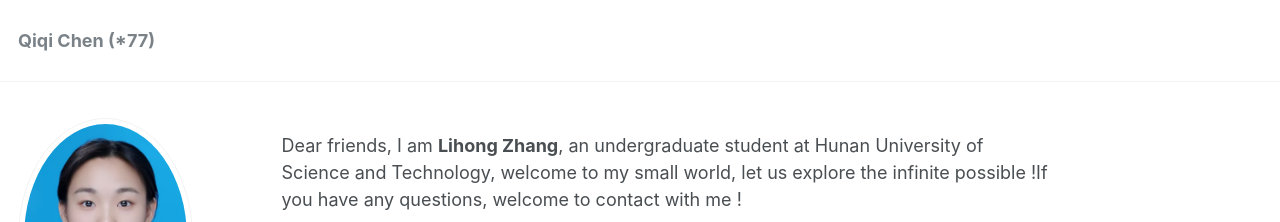
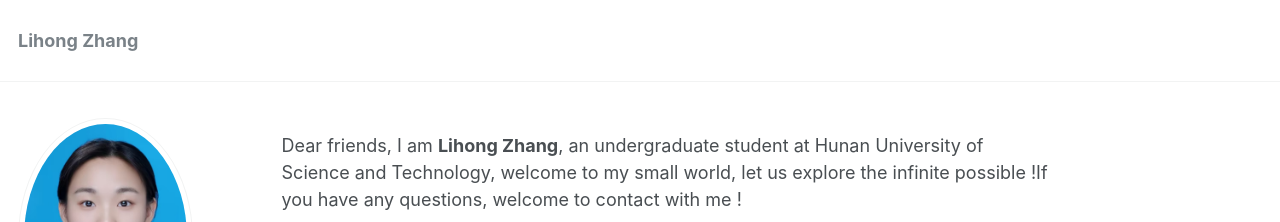
Before and after one commit to ZLihong/zlihong.github.io, a Jekyll site: the page built from _pages/about.md, in a window 1280 px wide and 900 px high. Shown: the top 222 px of the window. Built offline with Jekyll 4.4.1, drawn with Linux system fonts in a browser that asks for light colours; some web fonts are replaced.

Commit message:
Update _config.yml

```diff
--- a/_config.yml
+++ b/_config.yml
@@ -6,14 +6,14 @@
 # `jekyll serve`. If you change this file, please restart the server process.
 
 # Site Settings
-locale                   : "en-US"
-title                    : "Qiqi Chen (*77)"
+locale                   : "China Hunan"
+title                    : "Lihong Zhang"
 title_separator          : "-"
-name                     : &name "Qiqi Chen"
+name                     : &name "Lihong Zhang"
 description              : &description "personal description"
-url                      : https://sevencqq.github.io # the base hostname & protocol for your site e.g. "https://mmistakes.github.io"
+url                      : https://zlihong.github.io # the base hostname & protocol for your site e.g. "https://mmistakes.github.io"
 baseurl                  : "" # the subpath of your site, e.g. "/blog"
-repository               : "SEVENcqq/SEVENcqq.github.io"
+repository               : "Zlihong/zlihong.github.io"
 teaser                   :  # filename of teaser fallback teaser image placed in /images/, .e.g. "500x300.png"
 breadcrumbs              : false # true, false (default)
 words_per_minute         : 160
```
